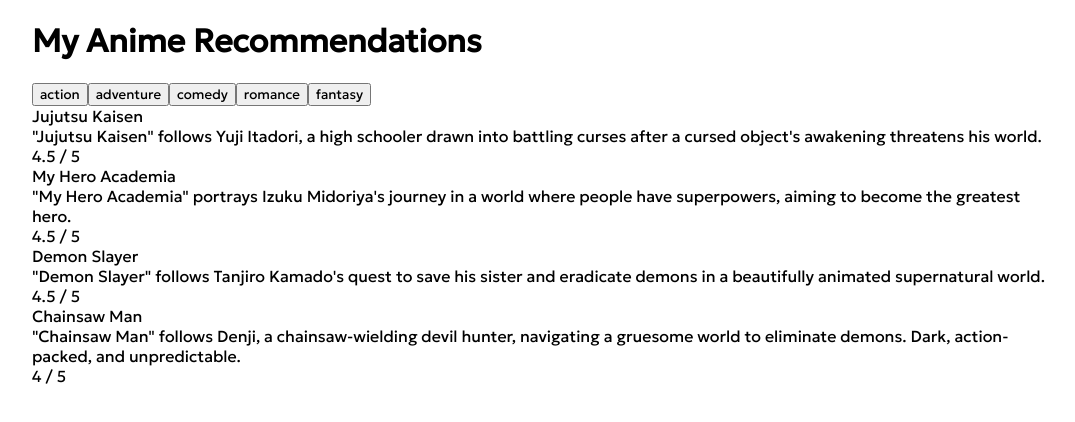
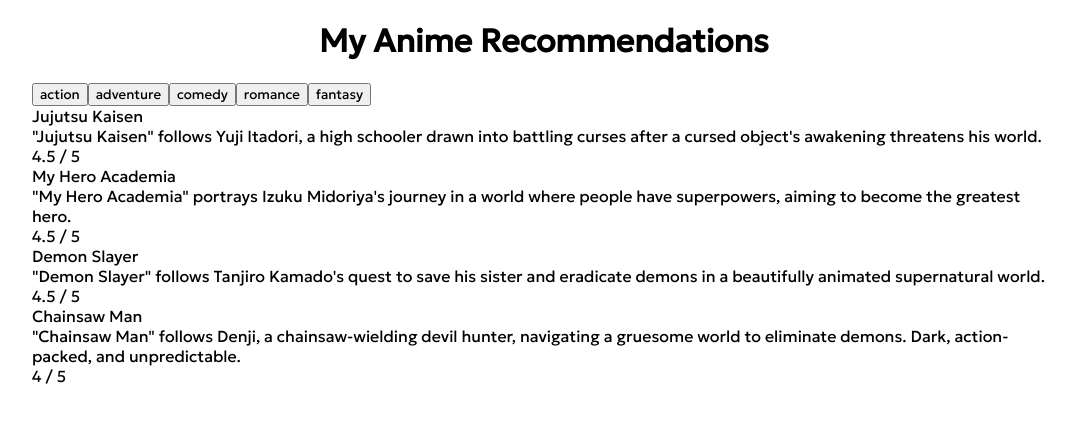
Before and after one commit to neerajsingh869/anime-recommendations, a React (Vite) app: page / in a window 1280 px wide. Shown: the top 422 px of the page, without its empty margins (96-1171 px from the left). Built offline with nearby package versions, Linux system fonts and the light colour scheme.

Commit message:
style: add style on header component

```diff
--- a/src/App.css
+++ b/src/App.css
@@ -12,3 +12,8 @@
   max-width: 80%;
   margin: auto;
 }
+
+/* Header component */
+header h1 {
+  text-align: center;
+}
```
